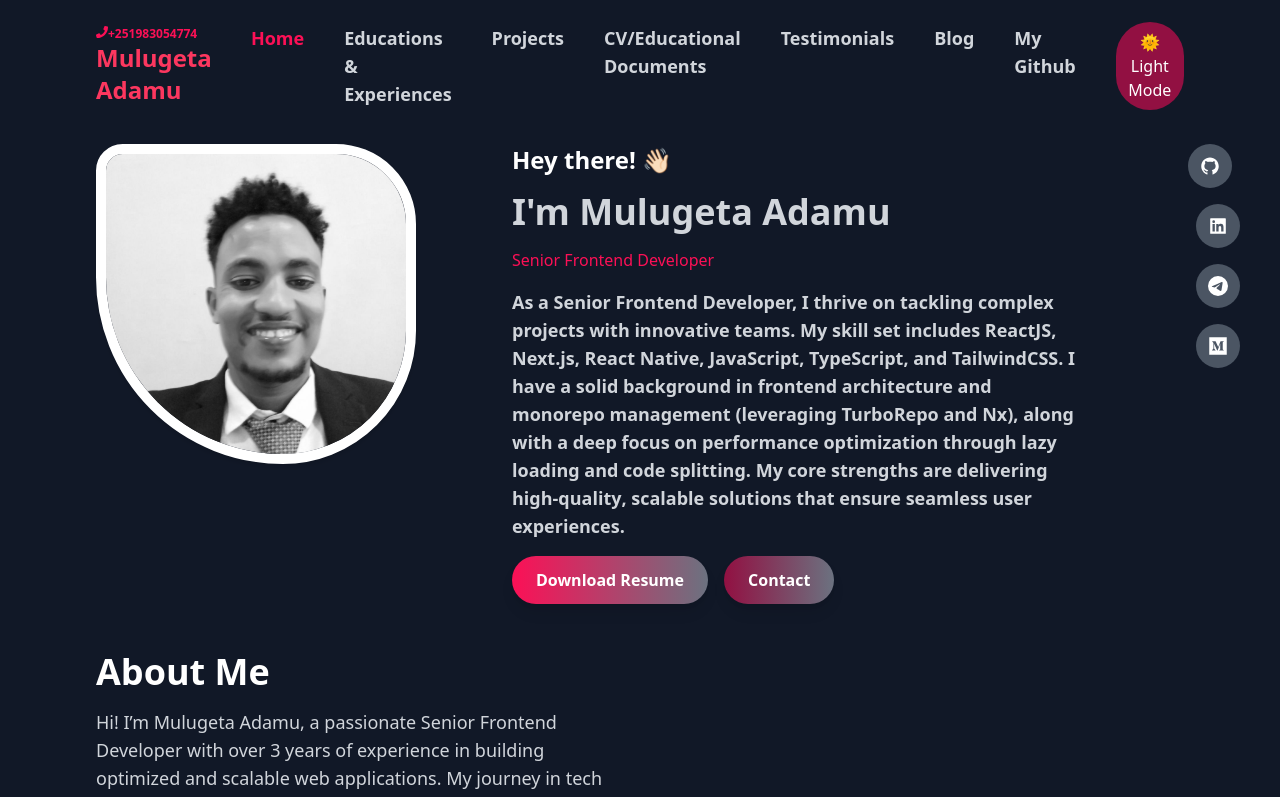
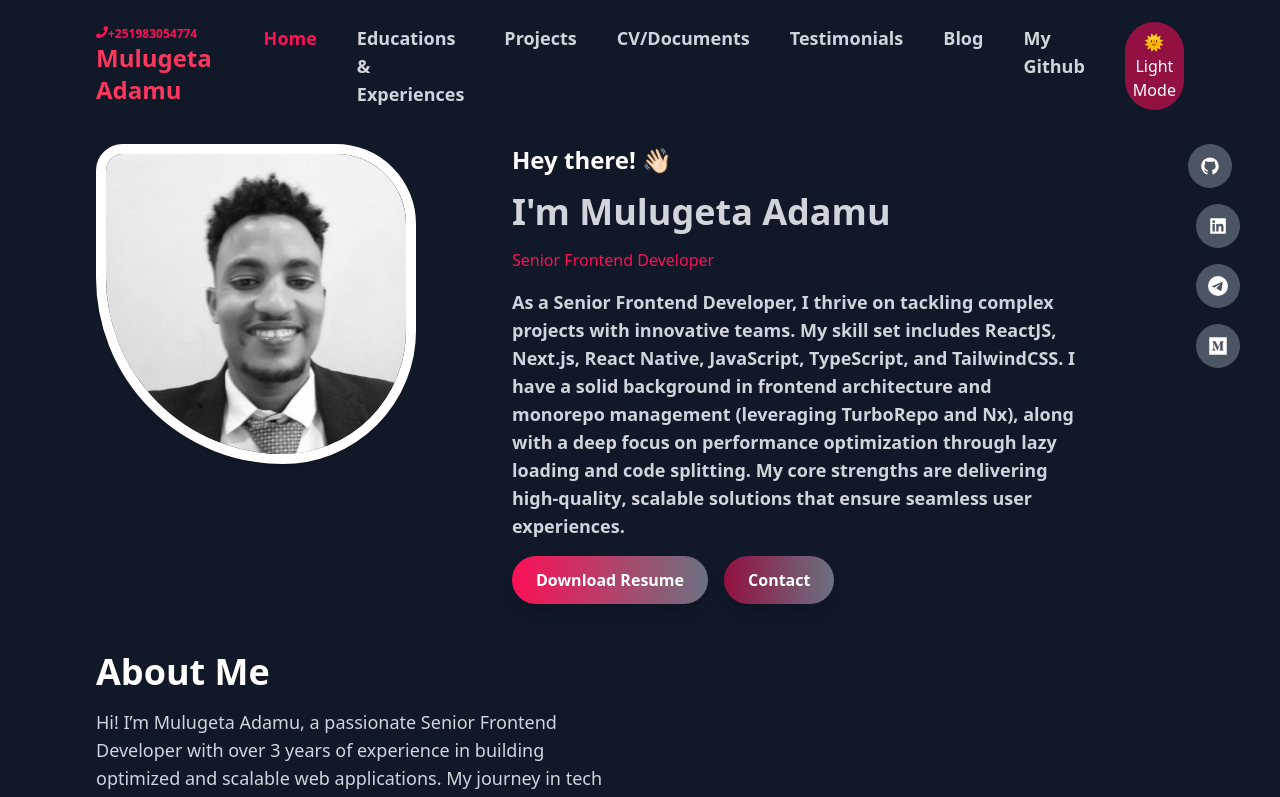
Before and after one commit to Mulugeta-sPublishedProjects/my-personal-website, a Next.js app: page / in a window 1280 px wide. Shown: the top 797 px of the page. Built offline with nearby package versions, Linux system fonts and the light colour scheme.

Commit message:
feat: fix

```diff
--- a/src/app/shared/menus.ts
+++ b/src/app/shared/menus.ts
@@ -2,7 +2,7 @@ export const menuItems = [
   { id: 1, href: "/", label: "Home" },
   { id: 2, href: "/skills", label: "Educations & Experiences" },
   { id: 4, href: "/projects", label: "Projects" },
-  { id: 5, href: "/resume", label: "CV/Educational Documents" },
+  { id: 5, href: "/resume", label: "CV/Documents" },
   { id: 6, href: "/testimonials", label: "Testimonials" },
   { id: 7, href: "/blogs", label: "Blog" },
   { id: 8, href: "/github", label: "My Github" },
```
